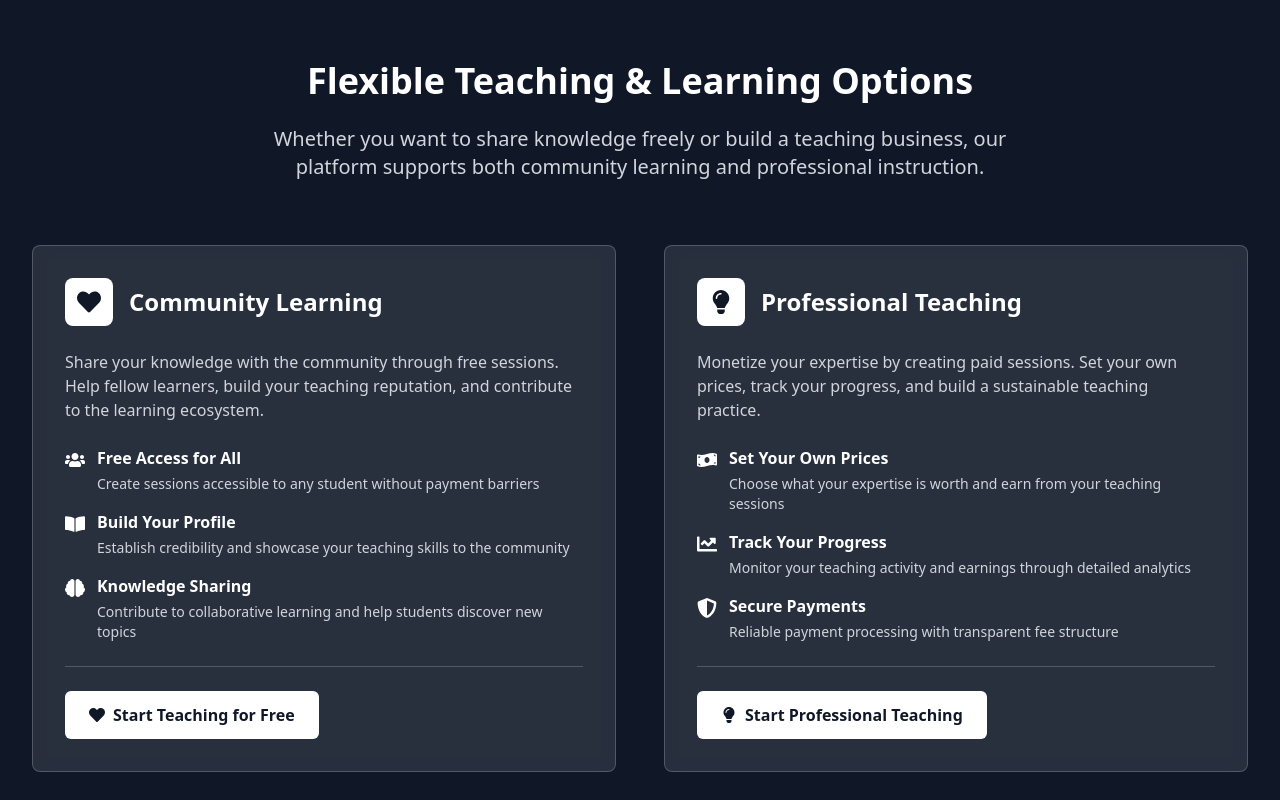
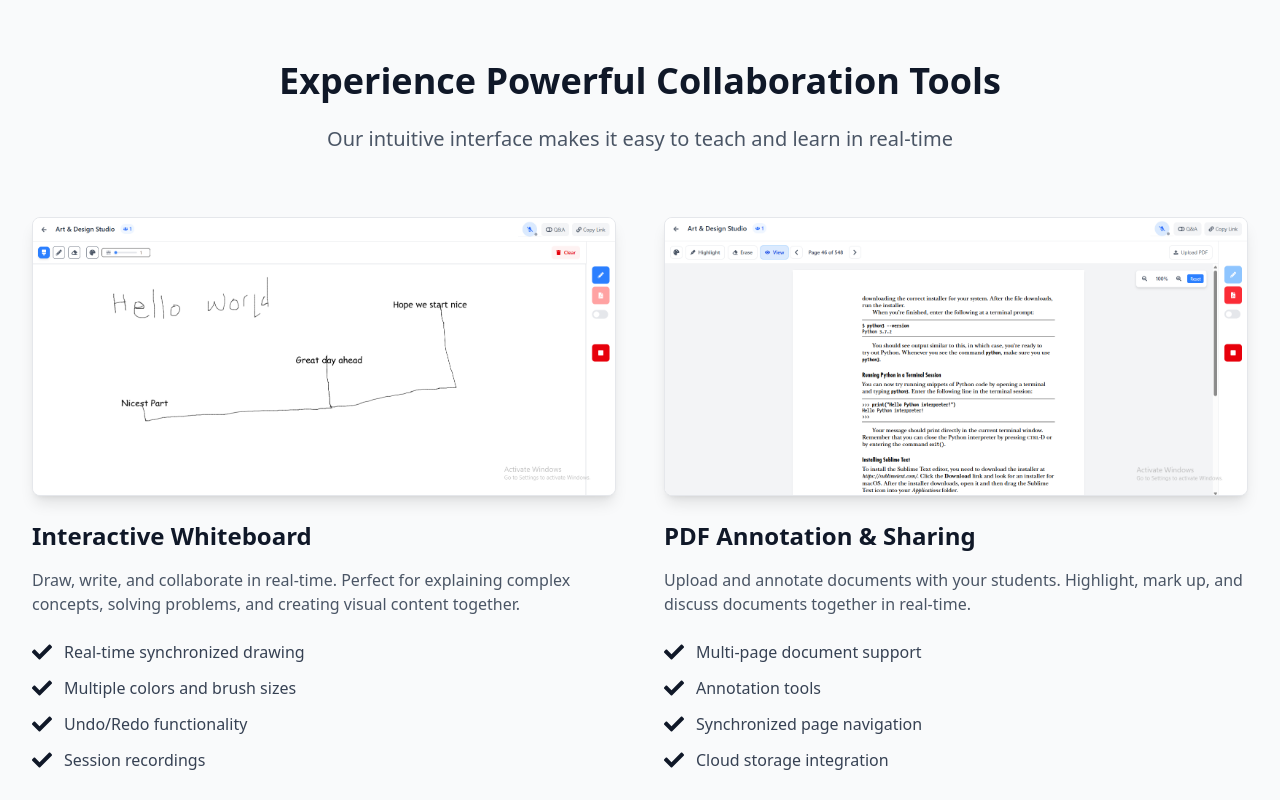
Before and after one commit to slamas559/boardly, a React (Vite) app: page / in a window 1280 px wide. Shown: the part 740-1540 px from the top of the page. Built offline with nearby package versions, Linux system fonts and the light colour scheme; no server answers.

Commit message:
home ui redesign

```diff
--- a/src/components/PDFViewer.jsx
+++ b/src/components/PDFViewer.jsx
@@ -208,7 +208,10 @@ const PDFViewer = ({ isTutor, room }) => {
 
       const res = await api.post(
         `/pdf/upload/${room._id}`,
-        formData
+        formData,
+        {
+          timeout: 300000 // 5 minutes timeout for large files
+        }
       );
 
       const uploadedUrl = res.data.pdf.url;
--- a/src/components/WhiteboardLayout.jsx
+++ b/src/components/WhiteboardLayout.jsx
@@ -2,7 +2,7 @@
 import { useEffect, useRef, useState, useCallback } from "react";
 import { useSocket } from "../context/SocketContext";
 import { useNavigate } from "react-router-dom";
-import { Flip, Slide, ToastContainer, Zoom } from 'react-toastify';
+import { Flip, Slide, toast, ToastContainer, Zoom } from 'react-toastify';
 import 'react-toastify/dist/ReactToastify.css';
 import PDFViewer from "./PDFViewer";
 import axios from "axios";
@@ -656,26 +656,9 @@ const WhiteboardLayout = ({ room, isTutor }) => {
     );
   }
 
-  {/* Canvas Container */}
-  const canvasContainerStyles = {
-    width: '100%',
-    height: '100%',
-    display: 'flex',
-    alignItems: 'center',
-    justifyContent: 'center',
-    overflow: 'hidden', // Prevent scrollbars
-    position: 'relative'
-  };
   // Main render
   return (
     <div className="flex flex-col w-full h-screen bg-gray-50">
-      {/* Q&A Popup for Students */}
-      {!isTutor && (
-        <QaPopup
-          showQaPopup={showQaPopup}
-          onClose={() => setShowQaPopup(false)}
-        />
-      )}
 
       {/* Q&A Panel */}
       <QaPanel
@@ -725,6 +708,7 @@ const WhiteboardLayout = ({ room, isTutor }) => {
         pauseOnHover // Pause on hover
         theme="light" // Theme: "light", "dark", or "colored"
         />
+
 
       {/* Main Content */}
       <div className="flex flex-1 overflow-hidden">
--- a/src/components/layout/QaManager.jsx
+++ b/src/components/layout/QaManager.jsx
@@ -36,7 +36,7 @@ export const QaPopup = ({ showQaPopup, onClose }) => {
   if (!showQaPopup) return null;
 
   return (
-    <div className="fixed top-4 right-4 bg-green-500 text-white p-4 rounded-lg shadow-lg z-50 max-w-sm">
+    <div className="fixed top-4 right-4 bg-white text-gray-800 p-4 rounded-lg shadow-lg z-50 max-w-sm">
       <div className="flex items-center justify-between">
         <div className="flex items-center">
           <FaComments className="mr-2" />
@@ -273,6 +273,7 @@ export const useQaManager = (room, socket, isTutor) => {
         if (res.data.qaEnabled && !isTutor) {
           setShowQaPopup(true);
           setTimeout(() => setShowQaPopup(false), 5000);
+          toast.success("Q&A is now enabled! You can ask questions.");
         }
       }
     } catch (err) {
@@ -386,9 +387,9 @@ export const useQaManager = (room, socket, isTutor) => {
     const handleQaStatusChange = ({ enabled }) => {
       setQaEnabled(enabled);
       if (enabled && !isTutor) {
-        setShowQaPopup(true);
-        // Auto-hide popup after 5 seconds
-        setTimeout(() => setShowQaPopup(false), 5000);
+        toast.success("Q&A is now enabled! You can ask questions.");
+      } else if (!enabled && !isTutor) {
+        toast.info("Q&A has been disabled");
       }
     };
 
--- a/src/pages/Home.jsx
+++ b/src/pages/Home.jsx
@@ -32,8 +32,9 @@ import {
   FaLightbulb,
   FaMobileAlt
 } from "react-icons/fa";
+import whiteboardFace from '../assets/whiteboard-face.png';
+import pdfFace from '../assets/pdf-face.png';
 import boardlyIcon from '../assets/boardly-icon.svg';
-
 
 const Home = () => {
   const [userRole, setUserRole] = useState(null);
@@ -45,7 +46,6 @@ const Home = () => {
       let authentication = false;
       try {
         const res = await api.get('/auth/check-auth');
-        // console.log("Auth check response:", res);
         setIsAuthenticated(true);
         authentication = true;
       } catch (err) {
@@ -100,6 +100,7 @@ const Home = () => {
   };
 
   const heroContent = getHeroContent();
+
   return (
     <div className="min-h-screen bg-white">
       {/* Navigation */}
@@ -177,6 +178,96 @@ const Home = () => {
               >
                 {heroContent.secondaryCTA}
               </Link>
+            </div>
+          </div>
+        </div>
+      </section>
+
+      {/* UI Showcase Section */}
+      <section className="py-24 bg-gray-50">
+        <div className="max-w-7xl mx-auto px-4 sm:px-6 lg:px-8">
+          <div className="text-center mb-16">
+            <h2 className="text-4xl font-bold text-gray-900 mb-6">
+              Experience Powerful Collaboration Tools
+            </h2>
+            <p className="text-xl text-gray-600 max-w-3xl mx-auto">
+              Our intuitive interface makes it easy to teach and learn in real-time
+            </p>
+          </div>
+
+          <div className="grid grid-cols-1 lg:grid-cols-2 gap-12 items-center">
+            {/* Whiteboard Showcase */}
+            <div className="space-y-6">
+              <div className="bg-white rounded-lg shadow-lg overflow-hidden border border-gray-200">
+                <img
+                  src={whiteboardFace}
+                  alt="Interactive Whiteboard Interface"
+                  className="w-full h-auto object-cover"
+                />
+              </div>
+              <div>
+                <h3 className="text-2xl font-bold text-gray-900 mb-4">
+                  Interactive Whiteboard
+                </h3>
+                <p className="text-gray-600 mb-6">
+                  Draw, write, and collaborate in real-time. Perfect for explaining complex concepts, solving problems, and creating visual content together.
+                </p>
+                <ul className="space-y-3">
+                  <li className="flex items-center text-gray-700">
+                    <FaCheck className="w-5 h-5 text-gray-900 mr-3" />
+                    Real-time synchronized drawing
+                  </li>
+                  <li className="flex items-center text-gray-700">
+                    <FaCheck className="w-5 h-5 text-gray-900 mr-3" />
+                    Multiple colors and brush sizes
+                  </li>
+                  <li className="flex items-center text-gray-700">
+                    <FaCheck className="w-5 h-5 text-gray-900 mr-3" />
+                    Undo/Redo functionality
+                  </li>
+                  <li className="flex items-center text-gray-700">
+                    <FaCheck className="w-5 h-5 text-gray-900 mr-3" />
+                    Session recordings
+                  </li>
+                </ul>
+              </div>
+            </div>
+
+            {/* PDF Showcase */}
+            <div className="space-y-6">
+              <div className="bg-white rounded-lg shadow-lg overflow-hidden border border-gray-200">
+                <img
+                  src={pdfFace}
+                  alt="PDF Collaboration Interface"
+                  className="w-full h-auto object-cover"
+                />
+              </div>
+              <div>
+                <h3 className="text-2xl font-bold text-gray-900 mb-4">
+                  PDF Annotation & Sharing
+                </h3>
+                <p className="text-gray-600 mb-6">
+                  Upload and annotate documents with your students. Highlight, mark up, and discuss documents together in real-time.
+                </p>
+                <ul className="space-y-3">
+                  <li className="flex items-center text-gray-700">
+                    <FaCheck className="w-5 h-5 text-gray-900 mr-3" />
+                    Multi-page document support
+                  </li>
+                  <li className="flex items-center text-gray-700">
+                    <FaCheck className="w-5 h-5 text-gray-900 mr-3" />
+                    Annotation tools
+                  </li>
+                  <li className="flex items-center text-gray-700">
+                    <FaCheck className="w-5 h-5 text-gray-900 mr-3" />
+                    Synchronized page navigation
+                  </li>
+                  <li className="flex items-center text-gray-700">
+                    <FaCheck className="w-5 h-5 text-gray-900 mr-3" />
+                    Cloud storage integration
+                  </li>
+                </ul>
+              </div>
             </div>
           </div>
         </div>
@@ -380,7 +471,6 @@ const Home = () => {
             </div>
 
             {/* Feature 3 */}
-            {/* Mobile friendly whiteboard and document collaboration */}
             <div className="bg-white p-8 rounded-lg border border-gray-200">
               <div className="w-12 h-12 bg-gray-900 rounded-lg flex items-center justify-center mb-6">
                 <FaMobileAlt className="w-6 h-6 text-white" />
@@ -390,7 +480,7 @@ const Home = () => {
               </h3>
               <p className="text-gray-600 mb-6">
                 Seamlessly collaborate on whiteboards and documents from any device.
-                Our platform is optimized for both desktop and mobile, ensuring you can teach or learn on the go.
+                Our platform is optimized for both desktop and mobile.
               </p>
               <ul className="space-y-3">
                 <li className="flex items-center text-gray-600">
@@ -418,7 +508,7 @@ const Home = () => {
               </h3>
               <p className="text-gray-600 mb-6">
                 Easily find learning opportunities or manage your teaching sessions.
-                Access both free community sessions and premium courses with transparent pricing.
+                Access both free community sessions and premium courses.
               </p>
               <ul className="space-y-3">
                 <li className="flex items-center text-gray-600">
@@ -476,7 +566,7 @@ const Home = () => {
               </div>
               <p className="text-gray-600 pl-14">
                 Instructors can create free or paid sessions while students discover and
-                join learning opportunities that match their interests and budget.
+                join learning opportunities that match their interests.
               </p>
             </div>
 
@@ -490,7 +580,7 @@ const Home = () => {
               </div>
               <p className="text-gray-600 pl-14">
                 Engage in real-time collaboration with professional tools.
-                Learn together, share knowledge, and achieve your educational goals.
+                Learn together and achieve your educational goals.
               </p>
             </div>
           </div>
@@ -574,7 +664,7 @@ const Home = () => {
         <div className="max-w-7xl mx-auto px-4 sm:px-6 lg:px-8">
           <div className="flex flex-col md:flex-row justify-between items-center">
             <div className="flex items-center space-x-2 mb-4 md:mb-0">
-              <FaGraduationCap className="h-7 w-7 text-white" />
+              <img src={boardlyIcon} alt="Boardly" className="h-7 w-7" />
               <span className="font-semibold text-xl">Boardly</span>
             </div>
             <div className="flex space-x-8">
--- a/src/utils/api.js
+++ b/src/utils/api.js
@@ -6,10 +6,21 @@ const apiUrl = import.meta.env.VITE_API_URL;
 const api = axios.create({
   baseURL: apiUrl,
   withCredentials: true, // This is CRITICAL - it sends cookies with every request
-  headers: {
-    'Content-Type': 'application/json',
+});
+
+// Request interceptor to handle Content-Type
+api.interceptors.request.use(
+  (config) => {
+    // Don't set Content-Type for FormData - let axios handle it
+    if (!(config.data instanceof FormData)) {
+      config.headers['Content-Type'] = 'application/json';
+    }
+    return config;
+  },
+  (error) => {
+    return Promise.reject(error);
   }
-});
+);
 
 // Optional: Add response interceptor to handle auth errors
 api.interceptors.response.use(
```
Also changed, not shown: src/pages/Room.jsx (+1 -19 lines), src/assets/pdf-face.png (added), src/assets/whiteboard-face.png (added).
